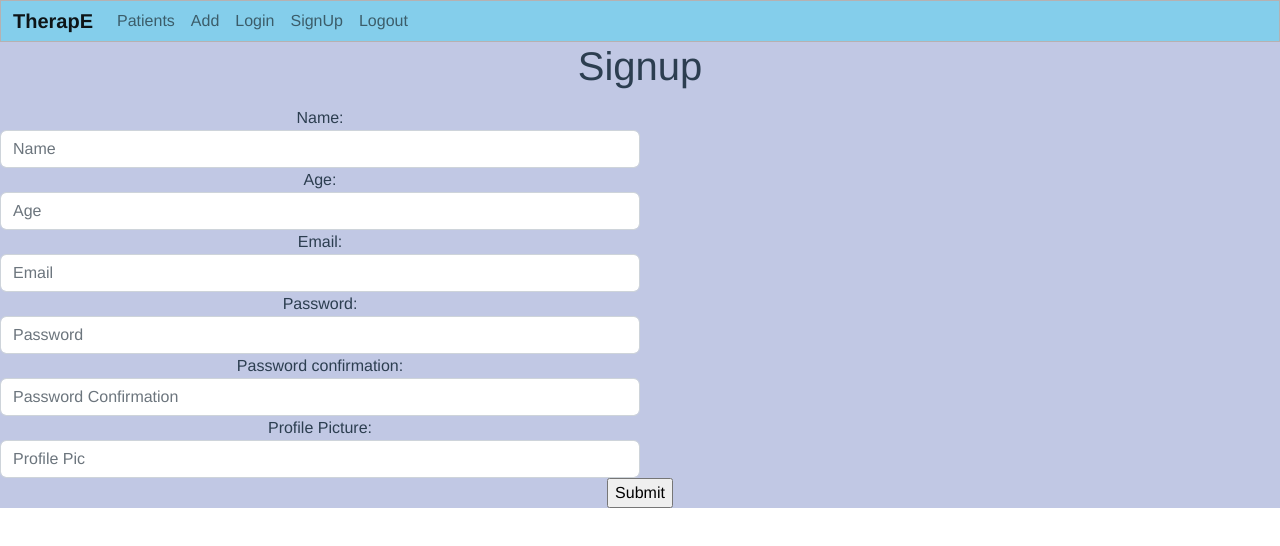
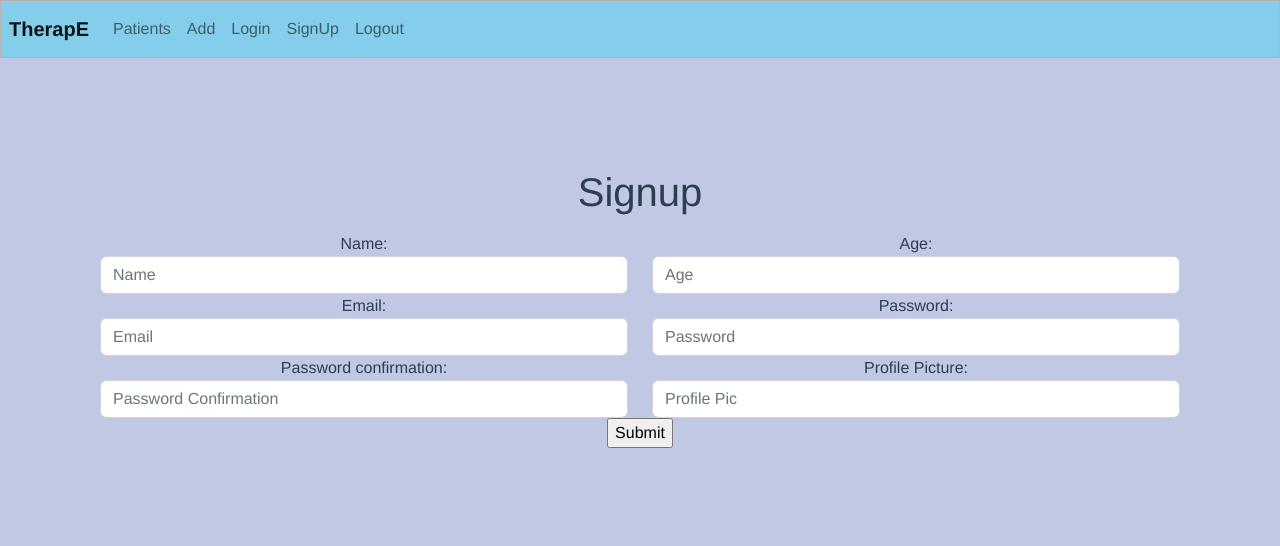
Before and after one commit to hollymsnell/Capstone-frontend, a Vue app: page /signup in a window 1280 px wide. Shown: the top 546 px of the page. Built offline with nearby package versions, Linux system fonts and the light colour scheme.

Commit message:
i don't remember what I changed with these

```diff
--- a/src/App.vue
+++ b/src/App.vue
@@ -1,6 +1,6 @@
 <template>
-  <nav class="navbar navbar-expand-lg bg-light">
-    <div class="container-fluid">
+  <nav class="navbar navbar-expand-lg bg-light p-0">
+    <div class="container-fluid p-2">
       <a class="navbar-brand" href="/">TherapE</a>
       <button
         class="navbar-toggler"
@@ -59,6 +59,8 @@
   text-align: center;
   color: #2c3e50;
   background-color: #c1c8e4;
+  min-height: 100vh;
+  height: 100%;
 }
 
 nav {
@@ -77,6 +79,6 @@ nav a.router-link-exact-active {
 .container-fluid {
   background-color: #84ceeb;
   border: 1px solid rgb(182, 177, 177);
-  margin: -8px;
+  /* margin: -8px; */
 }
 </style>
--- a/src/views/HomeView.vue
+++ b/src/views/HomeView.vue
@@ -94,7 +94,7 @@ export default {
   <!-- <button class="btn btn-primary" v-on:click="createExercise()">Create</button> -->
   <div class="container">
     <div class="row">
-      <div class="col-sm" v-for="exercise in exercises" v-bind:key="exercise.id">
+      <div class="col-sm" v-for="exercise in filterExercises()" v-bind:key="exercise.id">
         <div class="card h-100" style="width: 18rem">
           <img class="card-img-top" v-bind:src="exercise.image" v-bind:alt="exercise.name" style="max-width: 250px" />
           <h3 class="card-title">{{ exercise.name }}</h3>
--- a/src/views/SignupView.vue
+++ b/src/views/SignupView.vue
@@ -31,7 +31,7 @@ export default {
       <ul>
         <li v-for="error in errors" v-bind:key="error">{{ error }}</li>
       </ul>
-      <div class="form-row">
+      <div class="form row">
         <div class="form-group col-md-6">
           <label>Name:</label>
           <input type="text" class="form-control" v-model="newUserParams.name" placeholder="Name" />
@@ -41,7 +41,7 @@ export default {
           <input type="integer" class="form-control" v-model="newUserParams.age" placeholder="Age" />
         </div>
       </div>
-      <div class="form-row">
+      <div class="form row">
         <div class="form-group col-md-6">
           <label>Email:</label>
           <input type="email" class="form-control" id="inputEmail4" v-model="newUserParams.email" placeholder="Email" />
@@ -74,3 +74,11 @@ export default {
     </form>
   </div>
 </template>
+
+<style>
+.signup {
+  padding: 100px;
+  margin-top: 10px;
+  margin-bottom: 50px;
+}
+</style>
```
